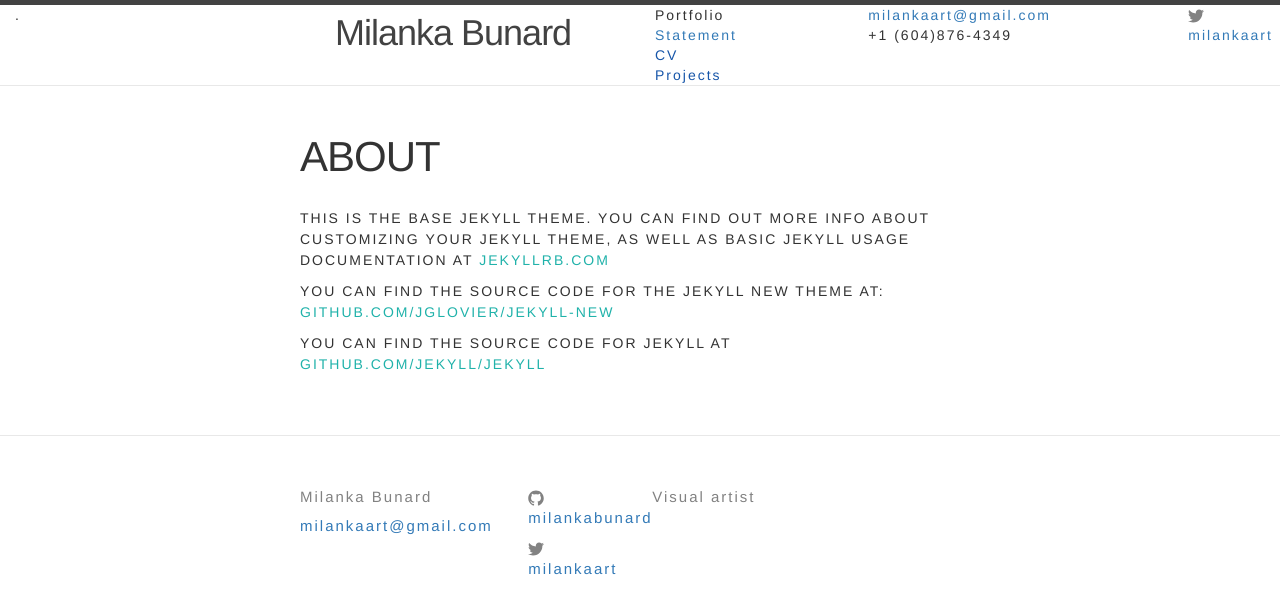
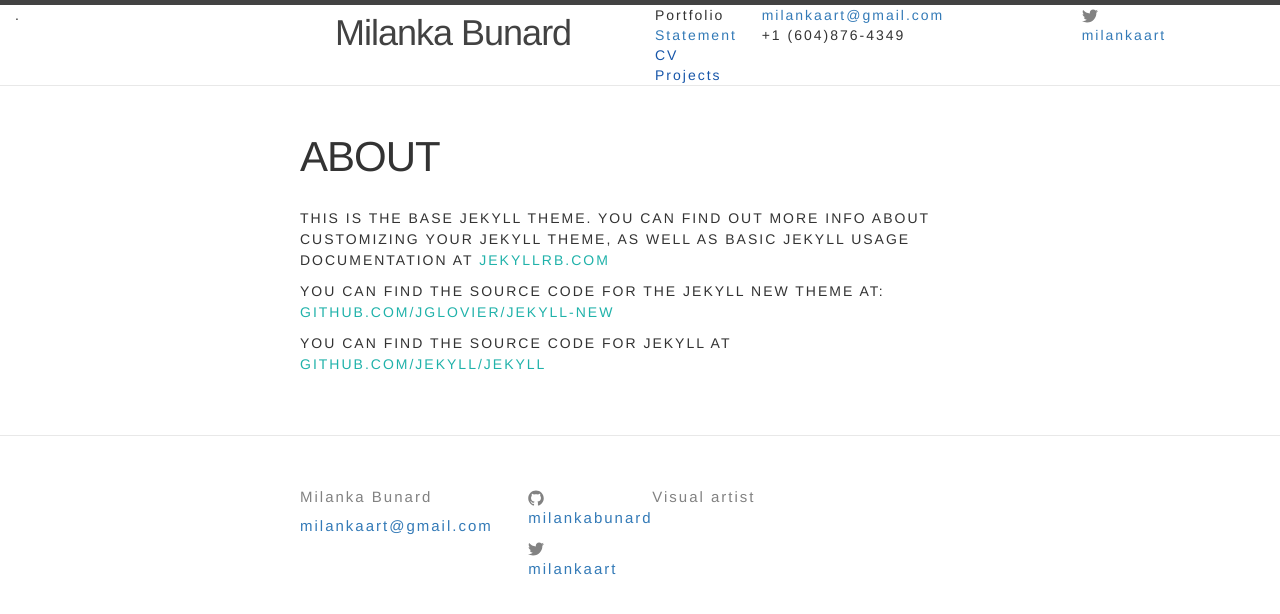
Before and after one commit to milankabunard/milankabunard.github.io, a Jekyll site: the page built from about.md, in a window 1280 px wide. Shown: the top 614 px of the page. Built offline with Jekyll 4.4.1, drawn with Linux system fonts in a browser that asks for light colours.

Commit message:
changes header

```diff
--- a/_includes/header.html
+++ b/_includes/header.html
@@ -6,7 +6,7 @@
 <div class="row">
   <div class="col-md-3">.</div>
   <div class="col-md-3"><a class="site-title" href="{{ site.baseurl }}/">{{ site.title }}</a></div>
-  <div class="col-md-2"><a href=""></a>Portfolio<br/><a href="/about">Statement</a><br/><a href="">CV</a><br/><a href="">Projects</a></div>
+  <div class="col-md-1"><a href=""></a>Portfolio<br/><a href="/about">Statement</a><br/><a href="">CV</a><br/><a href="">Projects</a></div>
   <div class="col-md-2"><a href="mailto:{{ site.email }}">{{ site.email }}</a><br/>+1 (604)876-4349</div>
   <div class="col-md-1"></div>
   <div class="col-md-1">
@@ -18,6 +18,7 @@
     </span>
     <a href="https://twitter.com/{{ site.twitter_username }}">{{ site.twitter_username }}</a>
   </div>
+  <div class="col-md-1"></div>
 </div>
 
 </div>
```
